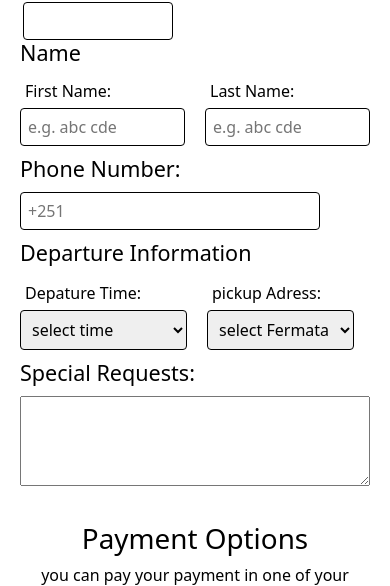
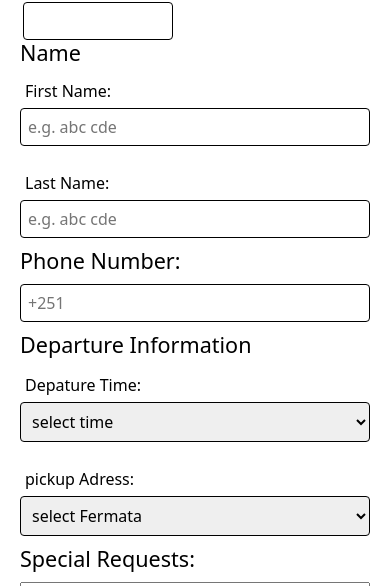
Before and after one commit to yabuz87/teguazth-Frontend, a React app: page /fill in a window 390 px wide. Shown: the part 244-830 px from the top of the page. Built offline with nearby package versions, Linux system fonts and the light colour scheme; the HTML template or start-up script is replaced by a standard one.

Commit message:
"Updated FillForm component: added CSS class for phone number input, modified styles for form sections and input fields"

```diff
--- a/src/components/FillForm/FillForm.css
+++ b/src/components/FillForm/FillForm.css
@@ -14,6 +14,9 @@
 .name,.time-and-pickup{
     display:flex;
     gap:20px;
+}
+.phoneNo-input{
+    width:300px;
 }
 .form-section label{
     font-size: 16px;
@@ -102,6 +105,12 @@
     .page-container{
         margin:70px 40px;
        }
+       .name,.time-and-pickup{
+        flex-direction: column;
+       }
+    .phoneNo-input
+    {
+        width:100%;
+    }
 
-
-}
+}om
--- a/src/components/FillForm/FillForm.jsx
+++ b/src/components/FillForm/FillForm.jsx
@@ -52,7 +52,7 @@ const selectedBus=busObj.map(item=>busId===item.Id);
         </div>
         </div>
        <div> <h4 style={{margin:"10px 0px"}}>Phone Number:</h4>
-       <input type="text" style={{width:"300px"}} placeholder='+251'></input>
+       <input className="phoneNo-input" type="text" placeholder='+251'></input>
        </div>
         <div className="departure-info">
         <h4 style={{margin:"10px 0px"}}>Departure Information</h4>
```
